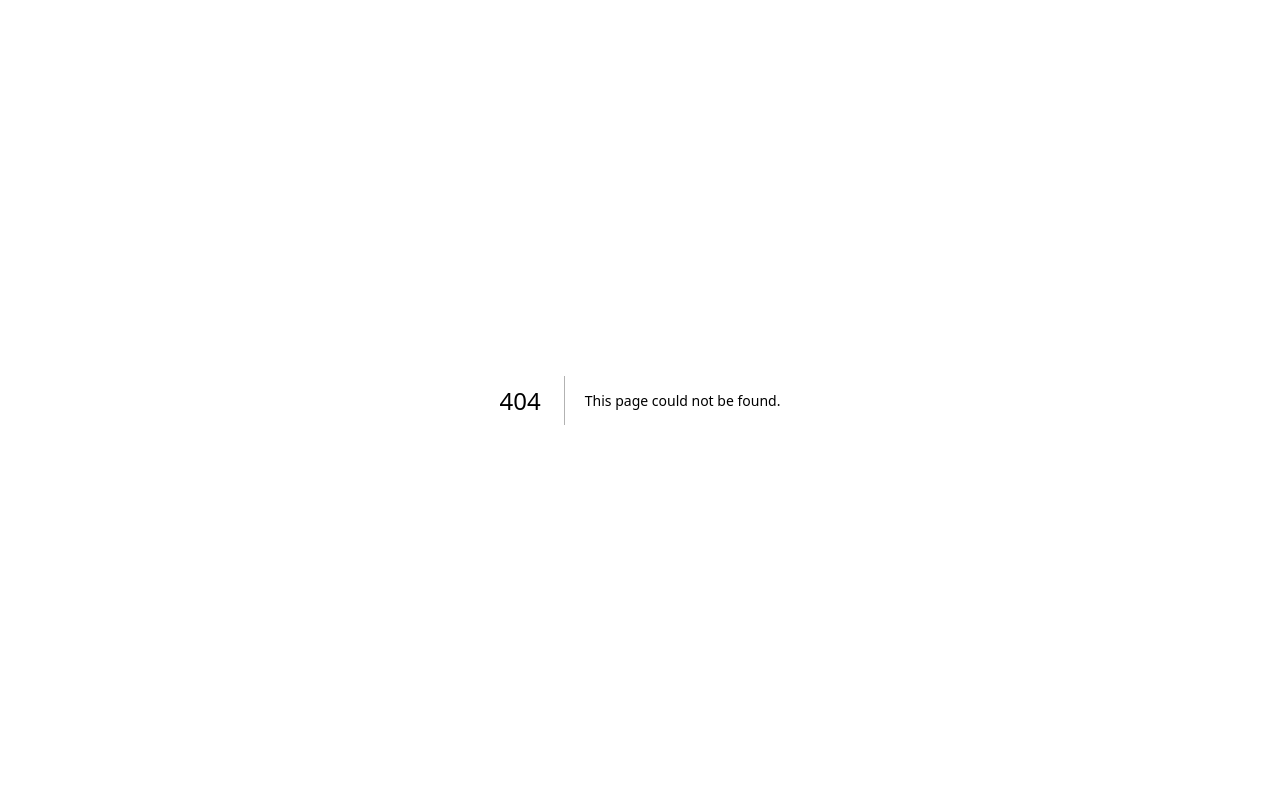
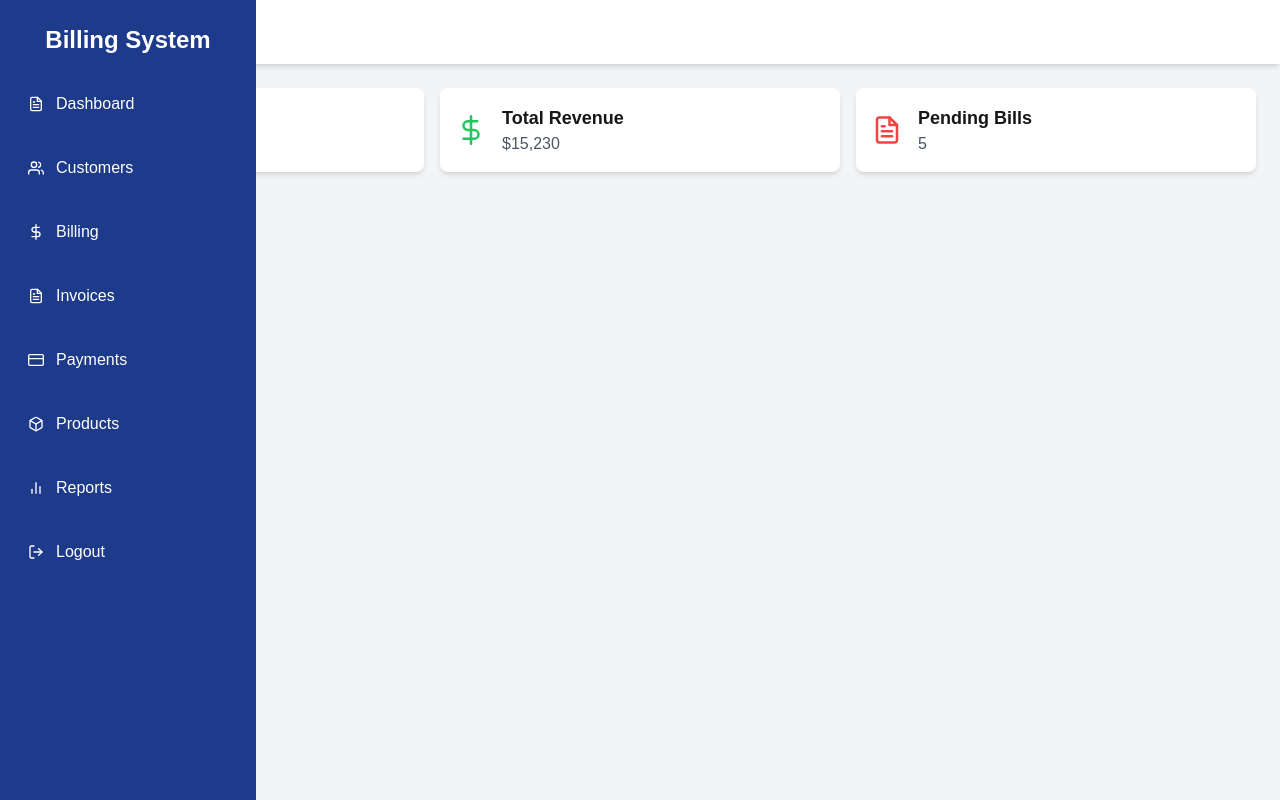
Before and after one commit to MuhammadAshraf23/Shop-Billing-System, a Next.js app: page /dashboard in a window 1280 px wide. Before the commit this address had no page. Built offline with nearby package versions, Linux system fonts and the light colour scheme.

Commit message:
working dashboard

```diff
--- a/src/app/customers/page.js
+++ b/src/app/customers/add/page.js
@@ -1,10 +1,10 @@
-import CustomerList from "@/components/CustomerList";
+import AddCustomer from "@/components/AddCustomer";
 
 export default function CustomersPage() {
   return (
     <div className="container mx-auto p-6">
       <h1 className="text-2xl font-bold mb-6">Customers</h1>
-      <CustomerList />
+      <AddCustomer />
     </div>
   );
 }
--- /dev/null
+++ b/src/app/dashboard/page.js
@@ -0,0 +1,59 @@
+"use client";
+
+import { useState } from "react";
+import Sidebar from "@/components/Sidebar";
+import Navbar from "@/components/Navbar";
+import CustomerList from "@/components/CustomerList";
+import { FiUsers, FiFileText, FiDollarSign } from "react-icons/fi";
+
+export default function Dashboard() {
+  const [activeSection, setActiveSection] = useState("dashboard");
+  const [isSidebarOpen, setIsSidebarOpen] = useState(true); // ✅ Fix: Added sidebar state
+
+  return (
+    <div className="flex min-h-screen bg-gray-100">
+      {/* Sidebar */}
+      <Sidebar isOpen={isSidebarOpen} setActiveSection={setActiveSection} />
+
+      {/* Main Content */}
+      <div className="flex-1 flex flex-col">
+        {/* Navbar */}
+        <Navbar toggleSidebar={() => setIsSidebarOpen(!isSidebarOpen)} />
+
+        {/* Content */}
+        <div className="p-6">
+          {activeSection === "dashboard" && (
+            <>
+              {/* Dashboard Stats */}
+              <div className="grid grid-cols-1 md:grid-cols-3 gap-4 mb-6">
+                <div className="bg-white shadow-md p-4 rounded-lg flex items-center space-x-4">
+                  <FiUsers className="text-blue-500 text-3xl" />
+                  <div>
+                    <h3 className="text-lg font-semibold">Total Customers</h3>
+                    <p className="text-gray-600">120</p>
+                  </div>
+                </div>
+                <div className="bg-white shadow-md p-4 rounded-lg flex items-center space-x-4">
+                  <FiDollarSign className="text-green-500 text-3xl" />
+                  <div>
+                    <h3 className="text-lg font-semibold">Total Revenue</h3>
+                    <p className="text-gray-600">$15,230</p>
+                  </div>
+                </div>
+                <div className="bg-white shadow-md p-4 rounded-lg flex items-center space-x-4">
+                  <FiFileText className="text-red-500 text-3xl" />
+                  <div>
+                    <h3 className="text-lg font-semibold">Pending Bills</h3>
+                    <p className="text-gray-600">5</p>
+                  </div>
+                </div>
+              </div>
+            </>
+          )}
+
+          {activeSection === "customers" && <CustomerList />}
+        </div>
+      </div>
+    </div>
+  );
+}
--- a/src/app/page.js
+++ b/src/app/page.js
@@ -1,11 +1,10 @@
-import AddCustomer from "@/components/AddCustomer";
 import CustomerList from "@/components/CustomerList";
 
 export default function Home() {
   return ( // ✅ Added return statement
     <>
       <h1>Billing System</h1>
-      <AddCustomer />
+      {/* <AddCustomer /> */}
       <CustomerList />
     </>
   );
--- a/src/components/AddCustomer.jsx
+++ b/src/components/AddCustomer.jsx
@@ -2,13 +2,14 @@
 import React, { useState } from "react";
 import axios from "axios";
 import Swal from "sweetalert2"; // Import SweetAlert2
+import { useRouter } from "next/navigation";
 
 export default function AddCustomer() {
   const [name, setName] = useState("");
   const [phone, setPhone] = useState("");
   const [balance, setBalance] = useState(0);
   const [loading, setLoading] = useState(false);
-
+  const router= useRouter()
   // Handle form submission
   const handleSubmit = async (e) => {
     e.preventDefault();
@@ -43,6 +44,7 @@ export default function AddCustomer() {
       setName("");
       setPhone("");
       setBalance(0);
+      router.push("/")
     } catch (error) {
       Swal.fire({
         icon: "error",
--- a/src/components/CustomerList.jsx
+++ b/src/components/CustomerList.jsx
@@ -27,28 +27,61 @@ const CustomerList = () => {
     fetchCustomers();
   }, []);
 
-  if (loading) return <p>Loading customers...</p>;
-  if (error) return <p className="text-red-500">Error: {error}</p>;
+  if (loading) {
+    return (
+      <div className="flex justify-center items-center h-40">
+        <div className="animate-spin rounded-full h-10 w-10 border-t-4 border-blue-500"></div>
+      </div>
+    );
+  }
+
+  if (error) {
+    return (
+      <div className="flex items-center justify-center text-red-500 bg-red-100 p-4 rounded-md">
+        ❌ Error: {error}
+      </div>
+    );
+  }
 
   return (
-    <div className="p-4">
-      <h2 className="text-xl font-semibold mb-4">Customer List</h2>
+    <div className="max-w-3xl mx-auto p-6">
+      {/* Heading and Add Customer Button */}
+      <div className="flex justify-between items-center mb-6">
+        <h2 className="text-2xl font-semibold">Customer List</h2>
+        <button
+          onClick={() => router.push("/customers/add")}
+          className="px-4 py-2 bg-blue-600 text-white rounded-lg shadow-md hover:bg-blue-700 transition duration-300"
+        >
+          + Add Customer
+        </button>
+      </div>
+
+      {/* Customer List */}
       {customers.length === 0 ? (
-        <p>No customers found.</p>
+        <p className="text-center text-gray-500">No customers found.</p>
       ) : (
-        <ul className="space-y-3">
+        <div className="grid gap-4">
           {customers.map((customer) => (
-            <li
+            <div
               key={customer._id}
-              className="p-3 bg-gray-100 rounded-lg cursor-pointer hover:bg-gray-200 transition"
-              onClick={() => router.push(`/customers/${customer._id}`)}
+              className="p-4 bg-white shadow-md rounded-lg border flex justify-between items-center cursor-pointer hover:shadow-lg hover:scale-105 transition-transform duration-300"
             >
-              <p><strong>Name:</strong> {customer.name}</p>
-              <p><strong>Phone:</strong> {customer.phone}</p>
-              <p><strong>Balance:</strong> ${customer.balance}</p>
-            </li>
+              <div>
+                <h3 className="text-lg font-semibold">{customer.name}</h3>
+                <p className="text-sm text-gray-500">📞 {customer.phone}</p>
+                <p className="text-sm font-semibold text-green-600">
+                  💰 Balance: ${customer.balance}
+                </p>
+              </div>
+              <button
+                onClick={() => router.push(`/customers/${customer._id}`)}
+                className="px-3 py-1 bg-gray-200 rounded-md hover:bg-gray-300 transition"
+              >
+                View Details
+              </button>
+            </div>
           ))}
-        </ul>
+        </div>
       )}
     </div>
   );
--- /dev/null
+++ b/src/components/Navbar.jsx
@@ -0,0 +1,16 @@
+"use client";
+
+import { FiMenu } from "react-icons/fi";
+
+const Navbar = ({ toggleSidebar }) => {
+  return (
+    <header className="bg-white shadow-md p-4 flex justify-between items-center">
+      <button className="md:hidden text-blue-900" onClick={toggleSidebar}>
+        <FiMenu size={24} />
+      </button>
+      <h2 className="text-2xl font-semibold">Dashboard</h2>
+    </header>
+  );
+};
+
+export default Navbar;
--- /dev/null
+++ b/src/components/Sidebar.jsx
@@ -0,0 +1,86 @@
+"use client";
+
+import {
+  FiUsers,
+  FiFileText,
+  FiDollarSign,
+  FiCreditCard,
+  FiBox,
+  FiBarChart2,
+  FiSettings,
+  FiHelpCircle,
+  FiLogOut
+} from "react-icons/fi";
+
+const Sidebar = ({ isOpen, setActiveSection }) => {
+  return (
+    <aside
+      className={`bg-blue-900 text-white w-64 space-y-6 py-6 px-4 fixed h-full transition-transform duration-300 ${
+        isOpen ? "translate-x-0" : "-translate-x-64"
+      }`}
+    >
+      <h1 className="text-2xl font-bold text-center">Billing System</h1>
+      <nav className="space-y-4">
+        <button
+          onClick={() => setActiveSection("dashboard")}
+          className="flex items-center space-x-3 p-3 hover:bg-blue-800 rounded-lg w-full"
+        >
+          <FiFileText />
+          <span>Dashboard</span>
+        </button>
+        <button
+          onClick={() => setActiveSection("customers")}
+          className="flex items-center space-x-3 p-3 hover:bg-blue-800 rounded-lg w-full"
+        >
+          <FiUsers />
+          <span>Customers</span>
+        </button>
+        <button
+          onClick={() => setActiveSection("billing")}
+          className="flex items-center space-x-3 p-3 hover:bg-blue-800 rounded-lg w-full"
+        >
+          <FiDollarSign />
+          <span>Billing</span>
+        </button>
+        <button
+          onClick={() => setActiveSection("invoices")}
+          className="flex items-center space-x-3 p-3 hover:bg-blue-800 rounded-lg w-full"
+        >
+          <FiFileText />
+          <span>Invoices</span>
+        </button>
+        <button
+          onClick={() => setActiveSection("payments")}
+          className="flex items-center space-x-3 p-3 hover:bg-blue-800 rounded-lg w-full"
+        >
+          <FiCreditCard />
+          <span>Payments</span>
+        </button>
+        <button
+          onClick={() => setActiveSection("products")}
+          className="flex items-center space-x-3 p-3 hover:bg-blue-800 rounded-lg w-full"
+        >
+          <FiBox />
+          <span>Products</span>
+        </button>
+        <button
+          onClick={() => setActiveSection("reports")}
+          className="flex items-center space-x-3 p-3 hover:bg-blue-800 rounded-lg w-full"
+        >
+          <FiBarChart2 />
+          <span>Reports</span>
+        </button>
+
+        <button
+          onClick={() => alert("Logging out...")}
+          className="flex items-center space-x-3 p-3 hover:bg-red-700 rounded-lg w-full"
+        >
+          <FiLogOut />
+          <span>Logout</span>
+        </button>
+      </nav>
+    </aside>
+  );
+};
+
+export default Sidebar;
```
